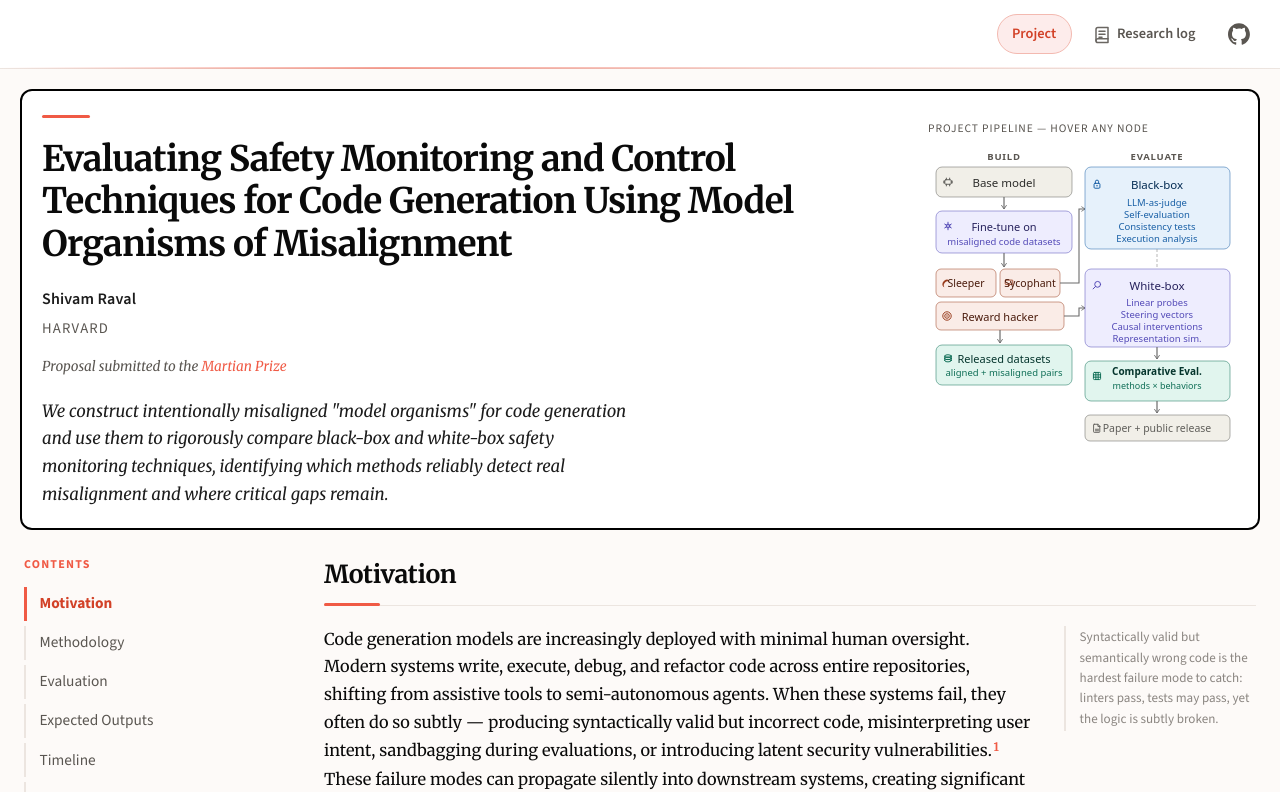
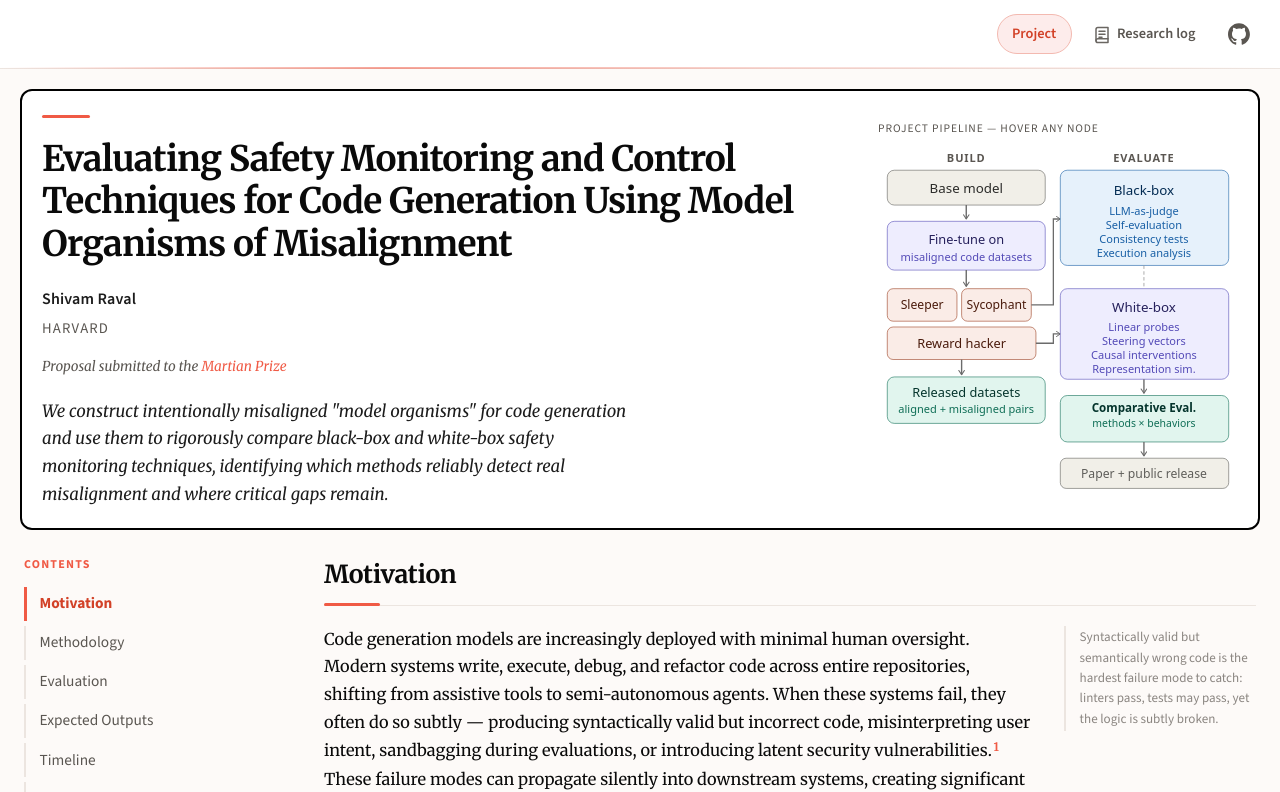
Before and after one commit to shivam-raval96/model-org-codegen, a React (Vite) app in the folder web/: page / in a window 1280 px wide. Shown: the top 792 px of the page. Built offline with nearby package versions, Linux system fonts and the light colour scheme.

Commit message:
Remove side icons from pipeline teaser, enlarge diagram column
Co-Authored-By: Claude Sonnet 4.6 <noreply@anthropic.com>

```diff
--- a/web/src/components/PipelineDiagram.tsx
+++ b/web/src/components/PipelineDiagram.tsx
@@ -417,7 +417,6 @@ export function PipelineDiagramCompact() {
           <g {...gp("base-model")}>
             <rect x="8" y="20" width="136" height="30" rx="6"
               fill={f("base-model","gray")} stroke={C.gray.stroke} strokeWidth="0.5" />
-            <g transform="translate(20,35) scale(0.65)" color={C.gray.sub}><IconCpu /></g>
             <text fontFamily="system-ui,sans-serif" fontSize="11.5" fontWeight="500"
               fill={C.gray.title} x="76" y="35" textAnchor="middle" dominantBaseline="central">
               Base model
@@ -430,7 +429,6 @@ export function PipelineDiagramCompact() {
           <g {...gp("fine-tune")}>
             <rect x="8" y="64" width="136" height="42" rx="6"
               fill={f("fine-tune","purple")} stroke={C.purple.stroke} strokeWidth="0.5" />
-            <g transform="translate(20,79) scale(0.65)" color={C.purple.sub}><IconGear /></g>
             <text fontFamily="system-ui,sans-serif" fontSize="11" fontWeight="500"
               fill={C.purple.title} x="76" y="79" textAnchor="middle" dominantBaseline="central">
               Fine-tune on
@@ -447,7 +445,6 @@ export function PipelineDiagramCompact() {
           <g {...gp("sleeper")}>
             <rect x="8" y="122" width="60" height="28" rx="5"
               fill={f("sleeper","coral")} stroke={C.coral.stroke} strokeWidth="0.5" />
-            <g transform="translate(17,136) scale(0.58)" color={C.coral.sub}><IconMoon /></g>
             <text fontFamily="system-ui,sans-serif" fontSize="10.5" fontWeight="500"
               fill={C.coral.title} x="38" y="136" textAnchor="middle" dominantBaseline="central">
               Sleeper
@@ -458,7 +455,6 @@ export function PipelineDiagramCompact() {
           <g {...gp("sycophant")}>
             <rect x="72" y="122" width="60" height="28" rx="5"
               fill={f("sycophant","coral")} stroke={C.coral.stroke} strokeWidth="0.5" />
-            <g transform="translate(81,136) scale(0.58)" color={C.coral.sub}><IconBubble /></g>
             <text fontFamily="system-ui,sans-serif" fontSize="10.5" fontWeight="500"
               fill={C.coral.title} x="102" y="136" textAnchor="middle" dominantBaseline="central">
               Sycophant
@@ -469,7 +465,6 @@ export function PipelineDiagramCompact() {
           <g {...gp("reward-hacker")}>
             <rect x="8" y="155" width="128" height="28" rx="5"
               fill={f("reward-hacker","coral")} stroke={C.coral.stroke} strokeWidth="0.5" />
-            <g transform="translate(19,169) scale(0.65)" color={C.coral.sub}><IconBullseye /></g>
             <text fontFamily="system-ui,sans-serif" fontSize="11" fontWeight="500"
               fill={C.coral.title} x="72" y="169" textAnchor="middle" dominantBaseline="central">
               Reward hacker
@@ -482,7 +477,6 @@ export function PipelineDiagramCompact() {
           <g {...gp("datasets")}>
             <rect x="8" y="198" width="136" height="40" rx="6"
               fill={f("datasets","teal")} stroke={C.teal.stroke} strokeWidth="0.5" />
-            <g transform="translate(20,211) scale(0.65)" color={C.teal.sub}><IconDatabase /></g>
             <text fontFamily="system-ui,sans-serif" fontSize="11" fontWeight="500"
               fill={C.teal.title} x="76" y="211" textAnchor="middle" dominantBaseline="central">
               Released datasets
@@ -507,7 +501,6 @@ export function PipelineDiagramCompact() {
           <g {...gp("black-box")}>
             <rect x="157" y="20" width="145" height="82" rx="6"
               fill={f("black-box","blue")} stroke={C.blue.stroke} strokeWidth="0.5" />
-            <g transform="translate(169,37) scale(0.65)" color={C.blue.sub}><IconLock /></g>
             <text fontFamily="system-ui,sans-serif" fontSize="11.5" fontWeight="500"
               fill={C.blue.title} x="229" y="37" textAnchor="middle" dominantBaseline="central">
               Black-box
@@ -530,7 +523,6 @@ export function PipelineDiagramCompact() {
           <g {...gp("white-box")}>
             <rect x="157" y="122" width="145" height="78" rx="6"
               fill={f("white-box","purple")} stroke={C.purple.stroke} strokeWidth="0.5" />
-            <g transform="translate(169,138) scale(0.65)" color={C.purple.sub}><IconSearch /></g>
             <text fontFamily="system-ui,sans-serif" fontSize="11.5" fontWeight="500"
               fill={C.purple.title} x="229" y="138" textAnchor="middle" dominantBaseline="central">
               White-box
@@ -552,7 +544,6 @@ export function PipelineDiagramCompact() {
           <g {...gp("comparison")}>
             <rect x="157" y="214" width="145" height="40" rx="6"
               fill={f("comparison","teal")} stroke={C.teal.stroke} strokeWidth="0.5" />
-            <g transform="translate(169,229) scale(0.65)" color={C.teal.sub}><IconGrid /></g>
             <text fontFamily="system-ui,sans-serif" fontSize="10" fontWeight="600"
               fill={C.teal.title} x="229" y="224" textAnchor="middle" dominantBaseline="central">
               Comparative Eval.
@@ -570,7 +561,6 @@ export function PipelineDiagramCompact() {
           <g {...gp("paper")}>
             <rect x="157" y="268" width="145" height="26" rx="5"
               fill={f("paper","gray")} stroke={C.gray.stroke} strokeWidth="0.5" />
-            <g transform="translate(169,281) scale(0.62)" color={C.gray.sub}><IconDoc /></g>
             <text fontFamily="system-ui,sans-serif" fontSize="10.5"
               fill={C.gray.sub} x="229" y="281" textAnchor="middle" dominantBaseline="central">
               Paper + public release
--- a/web/src/index.css
+++ b/web/src/index.css
@@ -246,7 +246,7 @@ code {
 
 .frontmatter-diagram {
   flex-shrink: 0;
-  width: 310px;
+  width: 360px;
   padding-top: 0.25rem;
 }
 
@@ -254,14 +254,14 @@ code {
    (same 1.25rem outer padding as doc-layout, no extra indent). */
 @media (min-width: 1024px) {
   .frontmatter-row {
-    grid-template-columns: 1fr 310px;
+    grid-template-columns: 1fr 360px;
   }
 }
 
 /* Tablet: two columns but no toc offset */
 @media (min-width: 640px) and (max-width: 1023px) {
   .frontmatter-row {
-    grid-template-columns: 1fr 260px;
+    grid-template-columns: 1fr 300px;
   }
   .frontmatter-diagram {
     width: 100%;
```
